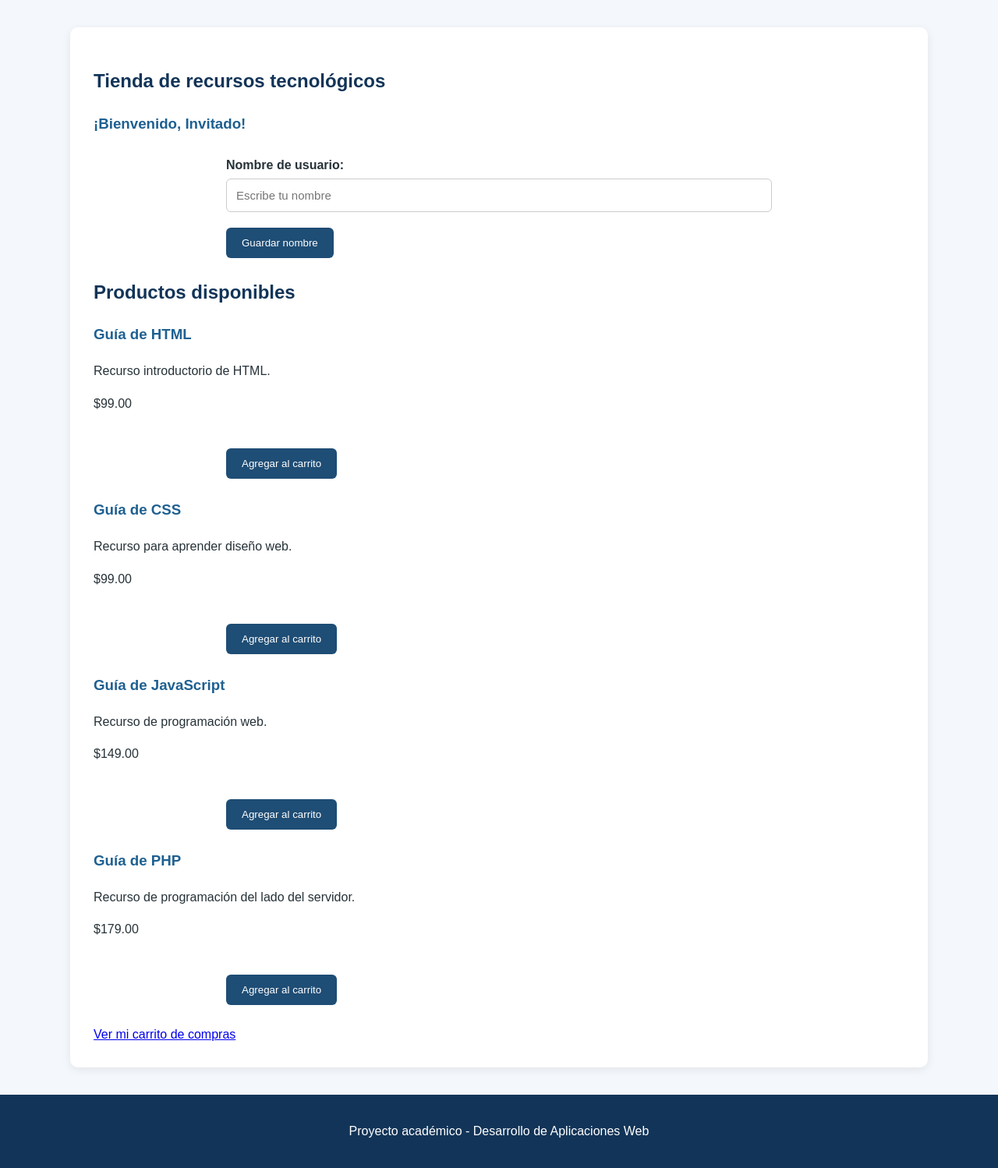
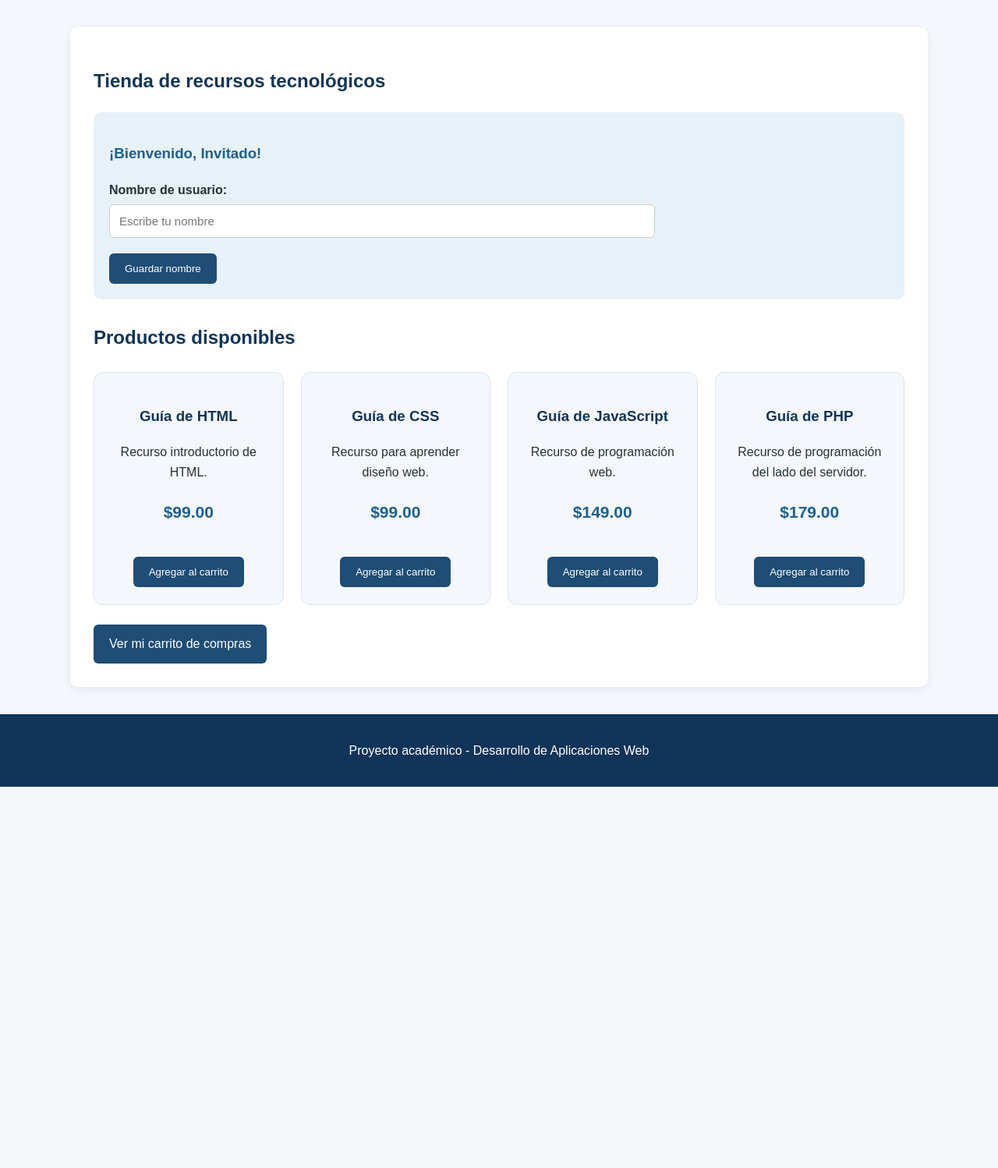
Before and after one commit to leoalberini/ExplorandoWEB, a PHP site: page /tienda.php in a window 1280 px wide. Shown: the part 218-1716 px from the top of the page at 78% size. After the commit the page ends 1227 px from the top, so only its background shows below. Run offline with PHP 8.4, Linux system fonts and the light colour scheme; data comes from the database, SQL or seed files in the repository; a stand-in replaces the project's code that opens the database connection.

Commit message:
Update estilos.css

```diff
--- a/css/estilos.css
+++ b/css/estilos.css
@@ -290,3 +290,140 @@ form button:hover {
     margin: 20px auto;
     border-radius: 8px;
 }
+
+
+/* =====================================
+   ADA 5 - TIENDA Y CARRITO DE COMPRAS
+===================================== */
+
+.tienda-main {
+    max-width: 1100px;
+    margin: 35px auto;
+    padding: 30px;
+    background: white;
+    border-radius: 10px;
+    box-shadow: 0 3px 12px rgba(0, 0, 0, 0.08);
+}
+
+.usuario {
+    background: #e7f1f8;
+    padding: 20px;
+    border-radius: 10px;
+    margin-bottom: 30px;
+}
+
+.usuario form {
+    margin: 15px 0 0;
+}
+
+.productos {
+    display: grid;
+    grid-template-columns: repeat(auto-fit, minmax(220px, 1fr));
+    gap: 22px;
+    margin-top: 25px;
+}
+
+.producto {
+    background: #f4f7fb;
+    border: 1px solid #dce4ec;
+    border-radius: 12px;
+    padding: 22px;
+    text-align: center;
+    transition: transform 0.3s, box-shadow 0.3s;
+}
+
+.producto:hover {
+    transform: translateY(-4px);
+    box-shadow: 0 5px 15px rgba(0, 0, 0, 0.12);
+}
+
+.producto h3 {
+    color: #123458;
+}
+
+.producto form {
+    margin: 15px 0 0;
+}
+
+.precio {
+    color: #1e6091;
+    font-size: 21px;
+    font-weight: bold;
+}
+
+.enlace-carrito {
+    display: inline-block;
+    margin-top: 25px;
+    padding: 12px 20px;
+    background: #1e4d75;
+    color: white;
+    text-decoration: none;
+    border-radius: 6px;
+}
+
+.enlace-carrito:hover {
+    background: #3282b8;
+}
+
+.tabla-carrito th {
+    background: #1e4d75;
+    color: white;
+    text-align: center;
+}
+
+.tabla-carrito td {
+    text-align: center;
+}
+
+.tabla-carrito input[type="number"] {
+    width: 75px;
+    padding: 8px;
+    border: 1px solid #ccc;
+    border-radius: 5px;
+}
+
+.mensaje-carrito {
+    color: #16734b;
+    background: #e5f5ed;
+    padding: 12px;
+    border-radius: 6px;
+}
+
+.total-carrito {
+    color: #123458;
+    font-size: 24px;
+    font-weight: bold;
+    text-align: right;
+    margin-top: 25px;
+}
+
+.acciones-carrito {
+    display: flex;
+    flex-wrap: wrap;
+    gap: 12px;
+    margin-top: 20px;
+}
+
+.boton-eliminar {
+    background: #b93636;
+}
+
+.boton-eliminar:hover {
+    background: #922b2b;
+}
+
+@media (max-width: 600px) {
+    .tienda-main {
+        margin: 15px;
+        padding: 18px;
+    }
+
+    .tabla-carrito {
+        font-size: 13px;
+    }
+
+    .tabla-carrito th,
+    .tabla-carrito td {
+        padding: 7px;
+    }
+}
```
